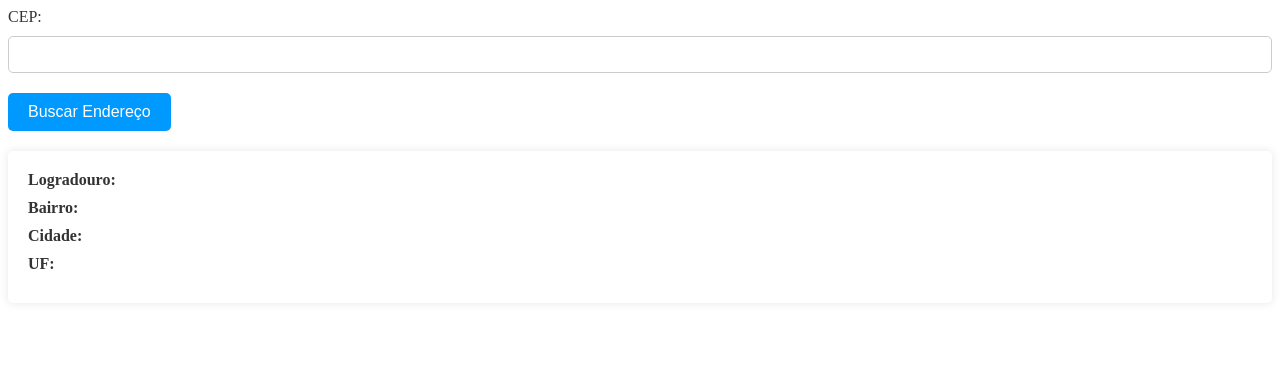
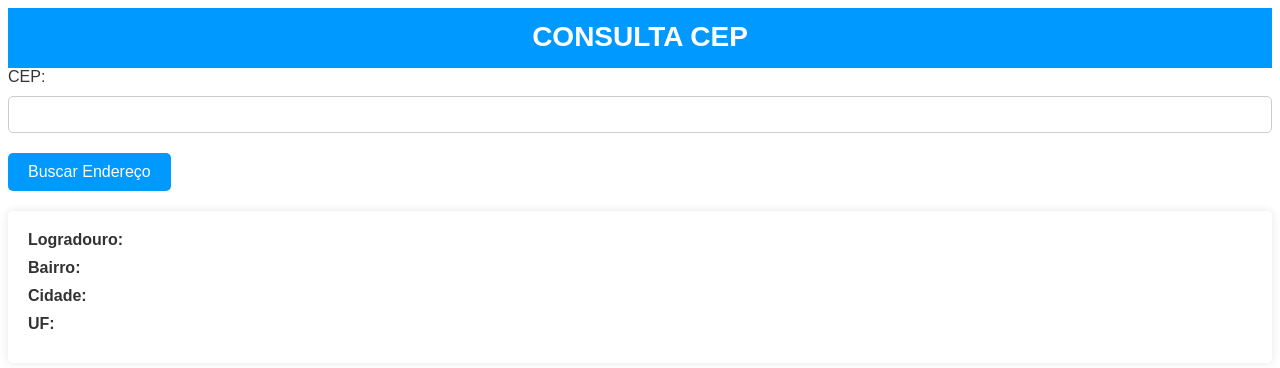
Before and after one commit to luisgklaynes/Busca_CEP, a plain HTML site: page index.html in a window 1280 px wide. Drawn offline with nearby package versions, Linux system fonts and the light colour scheme.

Commit message:
Alteração Style

```diff
--- a/index.html
+++ b/index.html
@@ -1,9 +1,12 @@
 <!DOCTYPE html>
 <html>
 <head>
-	<title>Exemplo de consumo de API do ViaCEP</title>
+	<title>API ViaCEP</title>
 	<script src="https://code.jquery.com/jquery-3.6.0.min.js"></script>
 	<style>
+		*{
+			font-family: Arial, Helvetica, sans-serif;
+		}
 		h1 {
 			font-size: 28px;
 			font-weight: bold;
@@ -71,6 +74,9 @@
 	</style>
 </head>
 <body>
+	<div style="background-color: #0099ff; height: 60px; display: flex; align-items: center; justify-content: center;">
+		<h1 class ="titulo" style="color: #fff;">CONSULTA CEP</h1>
+  </div>
 	<div>
 		<label for="cep">CEP:</label>
 		<input type="text" id="cep" name="cep">
```
